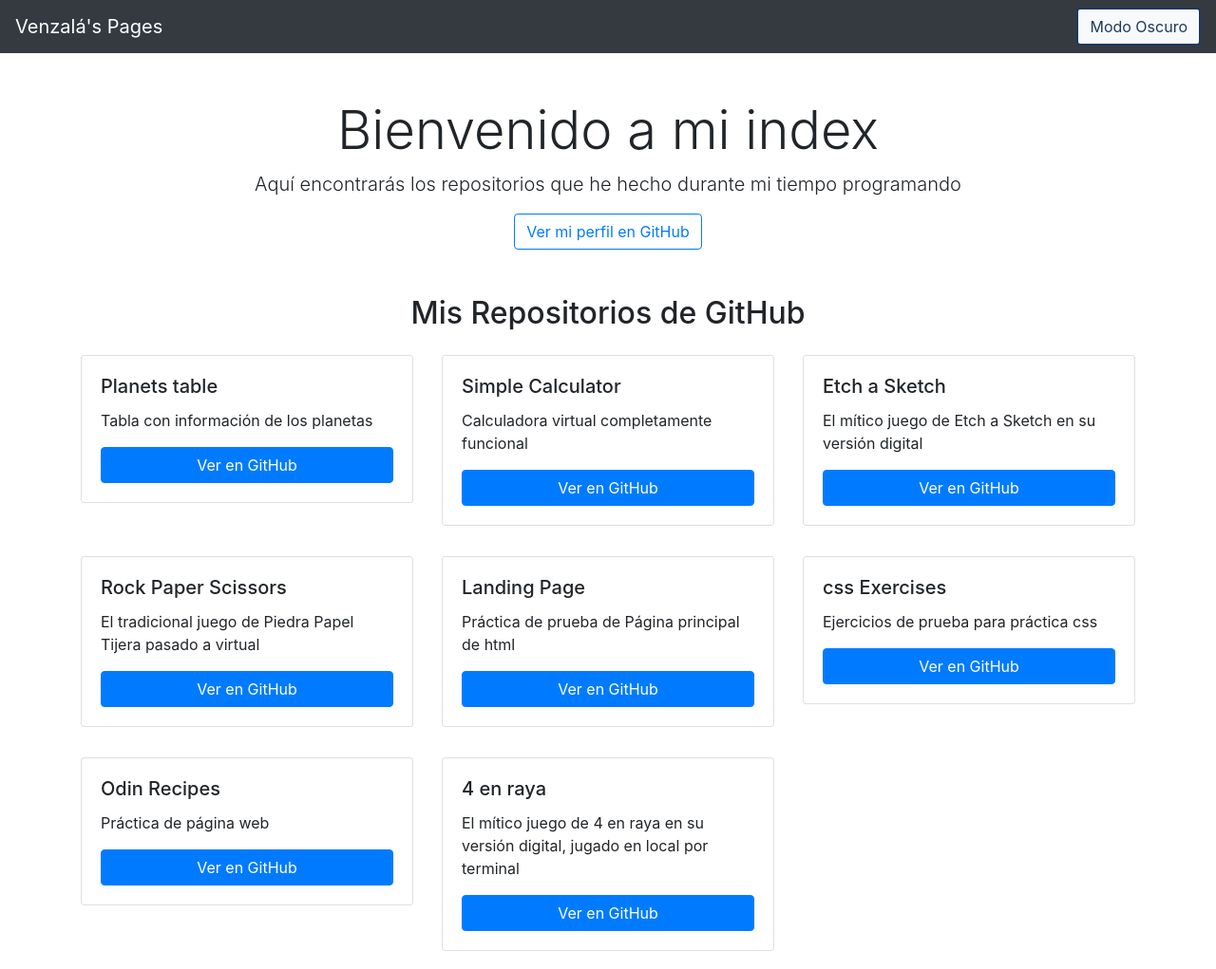
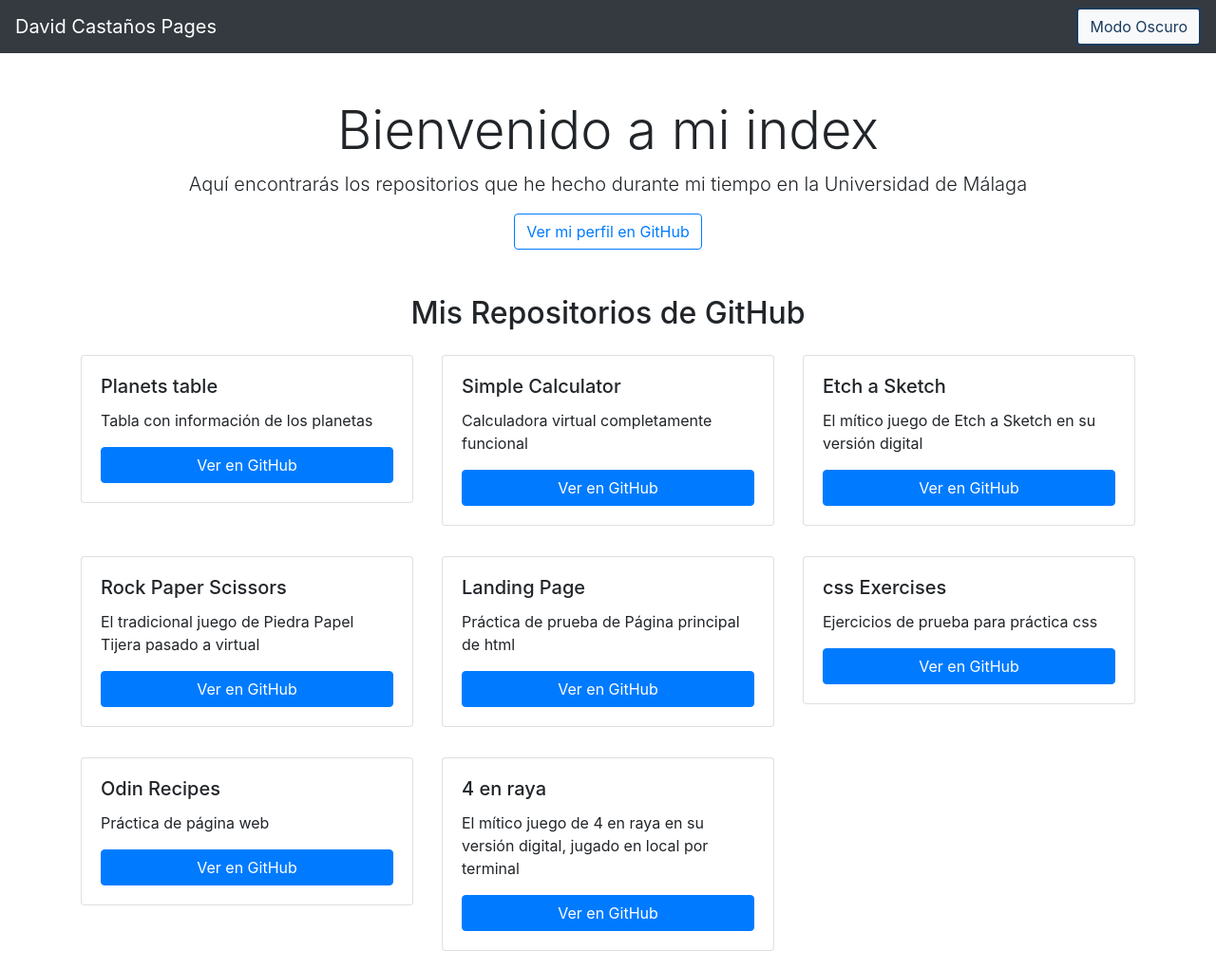
Before and after one commit to ItsSouls/davidcastanos.github.io, a plain HTML site: page index.html in a window 1280 px wide. Shown: the top 1021 px of the page at 95% size. Drawn offline with nearby package versions, Linux system fonts and the light colour scheme.

Commit message:
actualizacion de información

```diff
--- a/index.html
+++ b/index.html
@@ -3,7 +3,7 @@
 
 <head>
     <meta charset="UTF-8">
-    <title>Antonio Venzalá Serrano</title>
+    <title>David Castaños Page</title>
     <!-- Incluyendo Bootstrap CSS para diseño responsivo -->
     <link rel="stylesheet" href="https://maxcdn.bootstrapcdn.com/bootstrap/4.5.2/css/bootstrap.min.css">
     <!-- Incluyendo tu propio archivo CSS -->
@@ -14,7 +14,7 @@
 
     <!-- Navegación -->
     <nav id="navbar" class="navbar navbar-expand-lg navbar-dark bg-dark">
-        <a class="navbar-brand" href="#">Venzalá's Pages</a>
+        <a class="navbar-brand" href="#">David Castaños Pages</a>
         <!-- Boton de modo oscuro -->
         <div class="ml-auto">
             <button id="darkModeToggle" class="btn btn-outline-dark bg-light">Modo Oscuro</button>
@@ -25,9 +25,9 @@
     <!-- Contenido Principal -->
     <div class="container mt-5">
         <h1 class="display-4 text-center">Bienvenido a mi index</h1>
-        <p class="lead text-center">Aquí encontrarás los repositorios que he hecho durante mi tiempo programando</p>
+        <p class="lead text-center">Aquí encontrarás los repositorios que he hecho durante mi tiempo en la Universidad de Málaga</p>
         <div class="text-center">
-            <a href="https://github.com/vxnzala1/" class="btn btn-outline-primary">Ver mi perfil en GitHub</a>
+            <a href="https://github.com/ItsSouls/" class="btn btn-outline-primary">Ver mi perfil en GitHub</a>
         </div>
 
 
```
Also changed, not shown: 1 other file.
